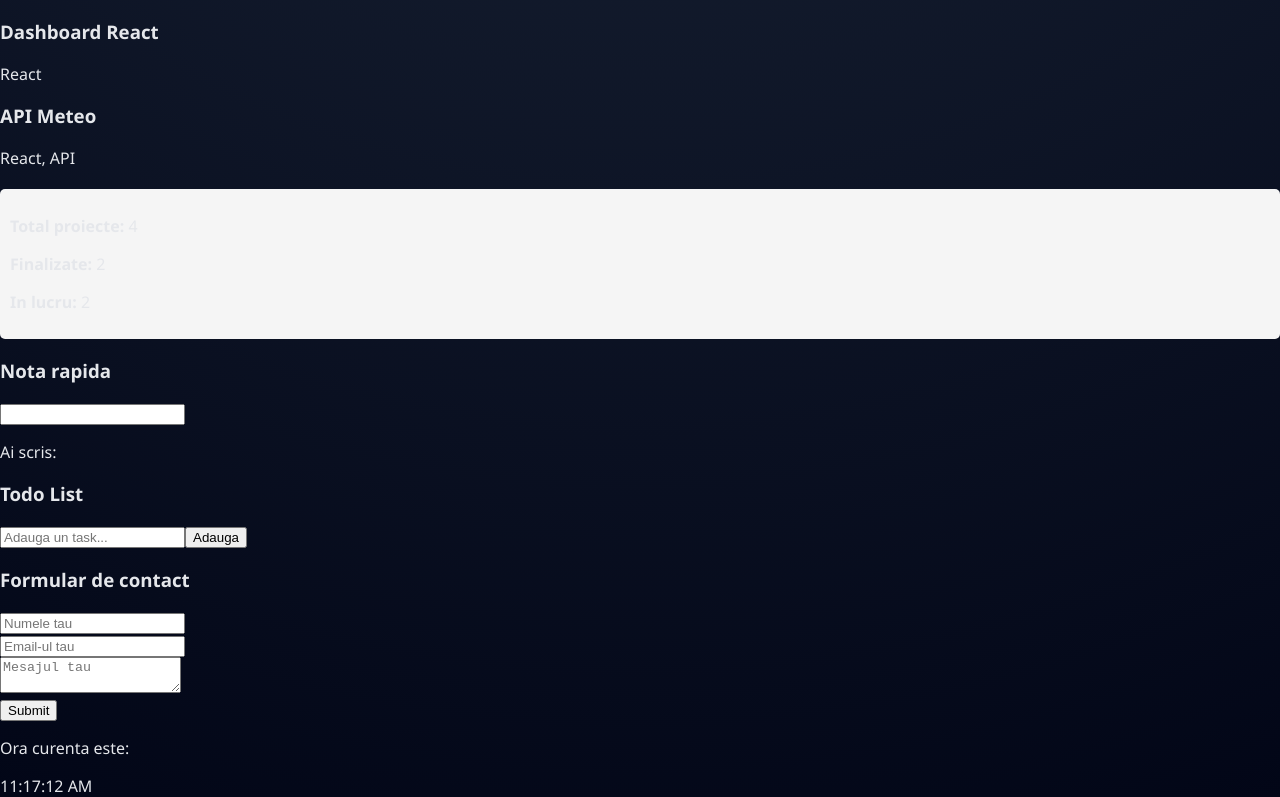
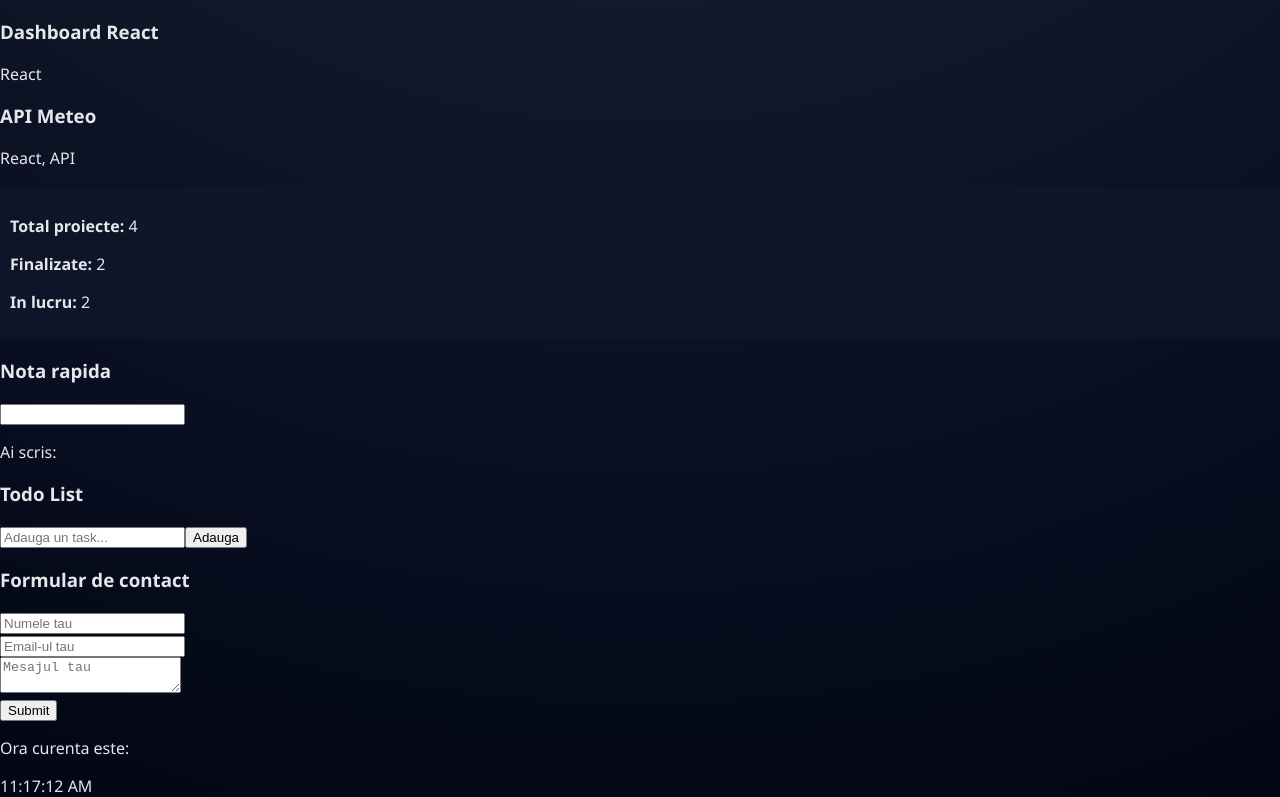
Before and after one commit to hawkqp68/proiect-web, a React (Vite) app: page / in a window 1280 px wide. Shown: the part 793-1590 px from the top of the page. Built offline with nearby package versions, Linux system fonts and the light colour scheme.

Commit message:
Schimba background color statistici cu culoare din App.css

```diff
--- a/src/ProjectsList.jsx
+++ b/src/ProjectsList.jsx
@@ -46,7 +46,7 @@ function ProjectList() {
  }).map(function(project) {
  return <Card key={project.id} title={project.title} description={project.tech} />;
  })}
- <div style={{marginTop: '20px', padding: '10px', backgroundColor: '#f5f5f5', borderRadius: '5px'}}>
+ <div style={{marginTop: '20px', padding: '10px', backgroundColor: 'rgba(15, 23, 42, 0.8)', borderRadius: '5px'}}>
  <p><strong>Total proiecte:</strong> {projects.length}</p>
  <p><strong>Finalizate:</strong> {projects.filter(function(p) { return p.done; }).length}</p>
  <p><strong>In lucru:</strong> {projects.filter(function(p) { return !p.done; }).length}</p>
```
